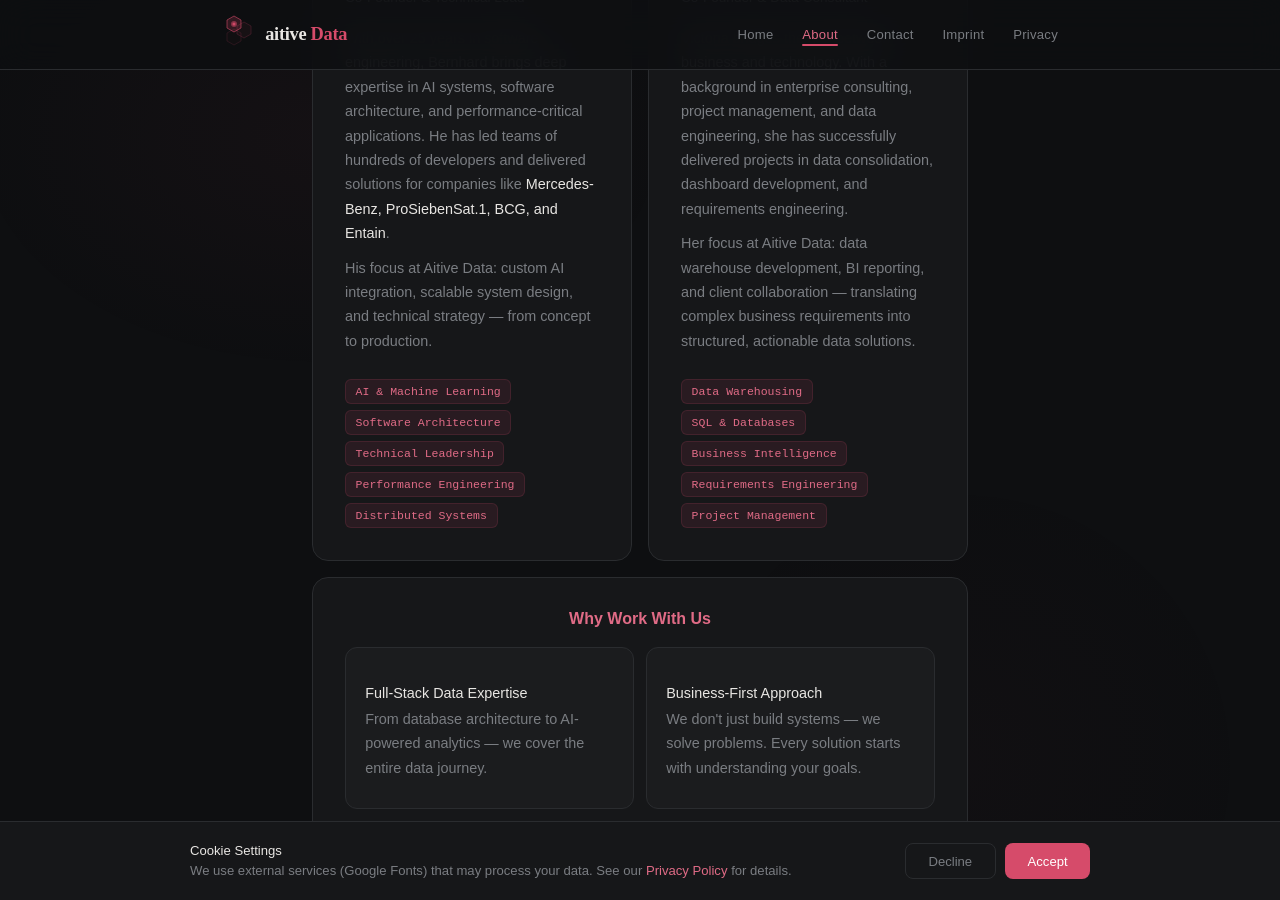
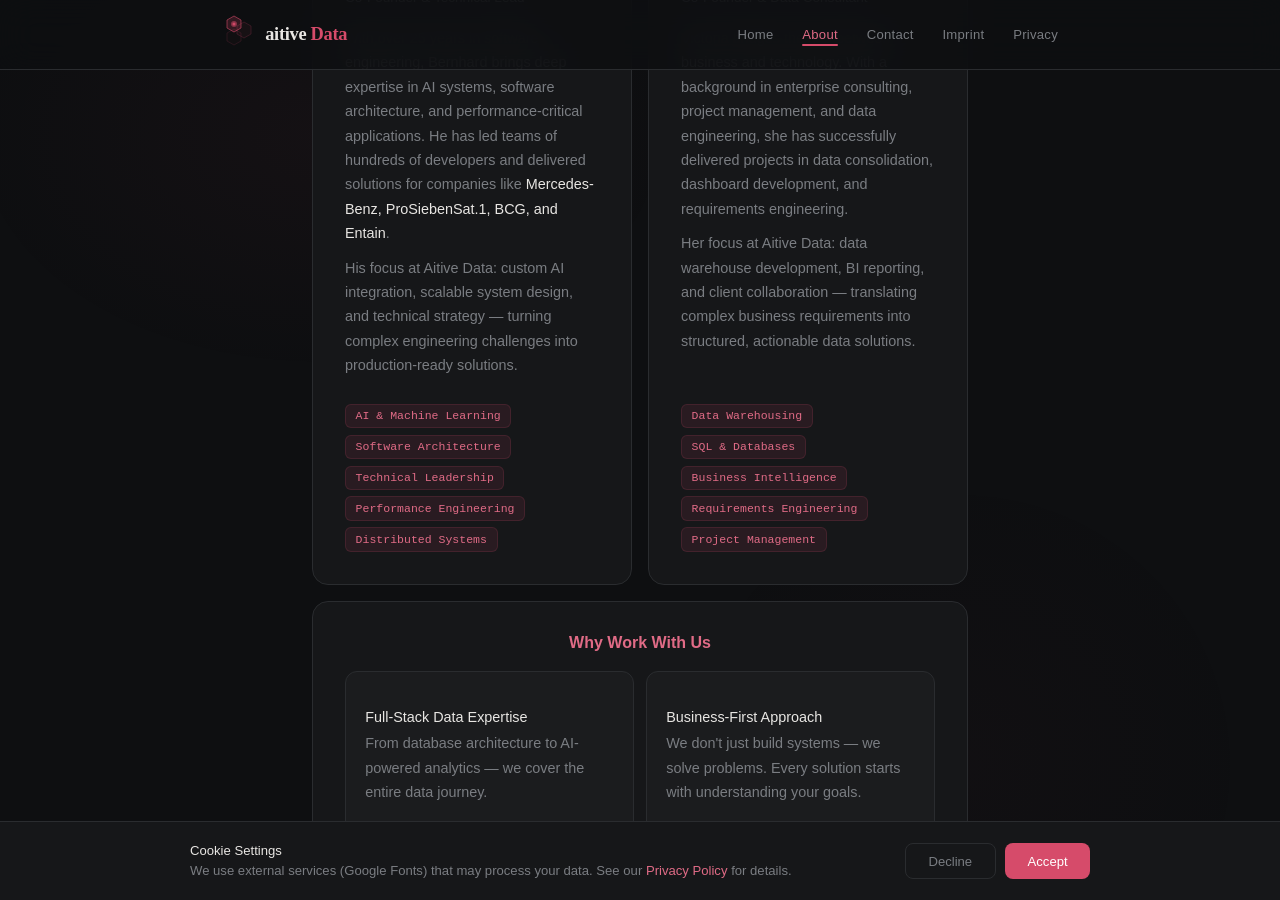
Before and after one commit to aitivedata/aitivedata.github.io, a Jekyll site: the page built from about.html, in a window 1280 px wide and 900 px high, scrolled down 534 px. Built offline with Jekyll 4.4.1, drawn with Linux system fonts in a browser that asks for light colours.

Commit message:
Extend Bernhard's second paragraph to match Victoria's length
Co-Authored-By: Claude Opus 4.6 (1M context) <noreply@anthropic.com>

```diff
--- a/about.html
+++ b/about.html
@@ -28,7 +28,7 @@ description: "Meet the team behind Aitive Data – Bernhard and Victoria Glück
       With over 25 years in software engineering, Bernhard brings deep expertise in AI systems, software architecture, and performance-critical applications. He has led teams of hundreds of developers and delivered solutions for companies like <strong>Mercedes-Benz, ProSiebenSat.1, BCG, and Entain</strong>.
     </p>
     <p>
-      His focus at Aitive Data: custom AI integration, scalable system design, and technical strategy — from concept to production.
+      His focus at Aitive Data: custom AI integration, scalable system design, and technical strategy — turning complex engineering challenges into production-ready solutions.
     </p>
     <div class="team-skills">
       <span>AI &amp; Machine Learning</span>
```
